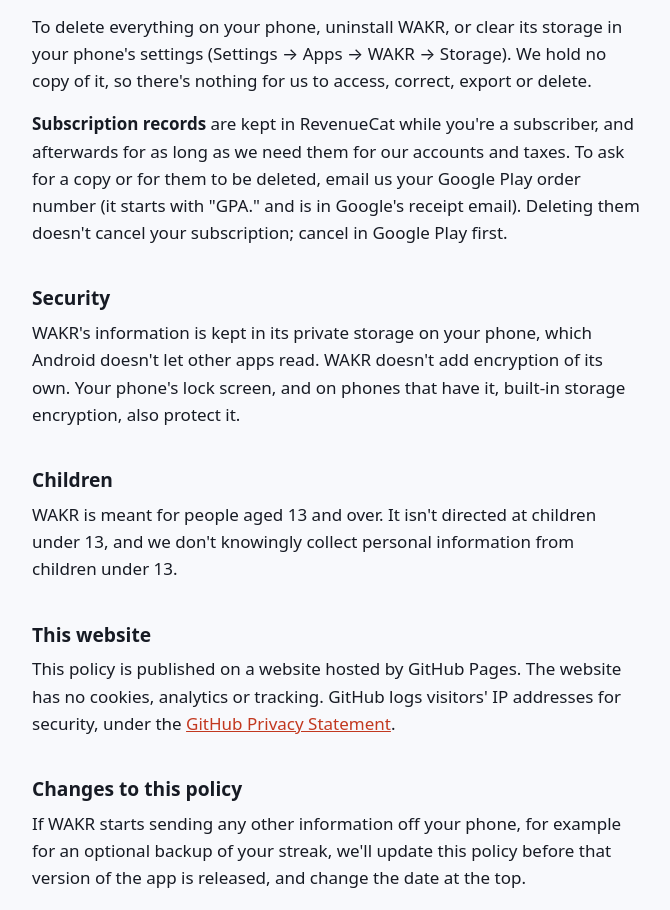
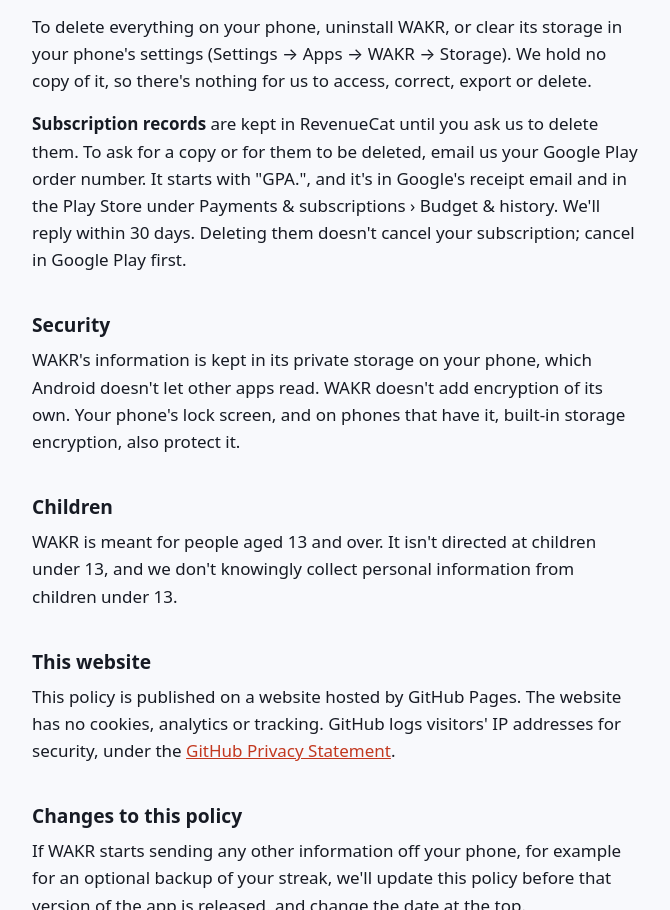
Before and after one commit to NuggetLabs/nuggetlabs.github.io, a plain HTML site: page wakr/privacy/index.html in a window 1280 px wide. Shown: the part 3974-4884 px from the top of the page, without its empty margins (304-974 px from the left). Drawn offline with Linux system fonts and the light colour scheme.

Commit message:
WAKR privacy policy: subscription records kept until deletion is asked for

```diff
--- a/wakr/privacy/index.html
+++ b/wakr/privacy/index.html
@@ -144,11 +144,11 @@
   <p>To delete everything on your phone, uninstall WAKR, or clear its storage in your
   phone's settings (Settings → Apps → WAKR → Storage). We hold no copy of it, so there's
   nothing for us to access, correct, export or delete.</p>
-  <p><strong>Subscription records</strong> are kept in RevenueCat while you're a subscriber,
-  and afterwards for as long as we need them for our accounts and taxes. To ask for a copy
-  or for them to be deleted, email us your Google Play order number (it starts with
-  "GPA." and is in Google's receipt email). Deleting them doesn't cancel your subscription;
-  cancel in Google Play first.</p>
+  <p><strong>Subscription records</strong> are kept in RevenueCat until you ask us to delete
+  them. To ask for a copy or for them to be deleted, email us your Google Play order number.
+  It starts with "GPA.", and it's in Google's receipt email and in the Play Store under
+  Payments &amp; subscriptions › Budget &amp; history. We'll reply within 30 days. Deleting
+  them doesn't cancel your subscription; cancel in Google Play first.</p>
 
   <h2>Security</h2>
   <p>WAKR's information is kept in its private storage on your phone, which Android doesn't
```
